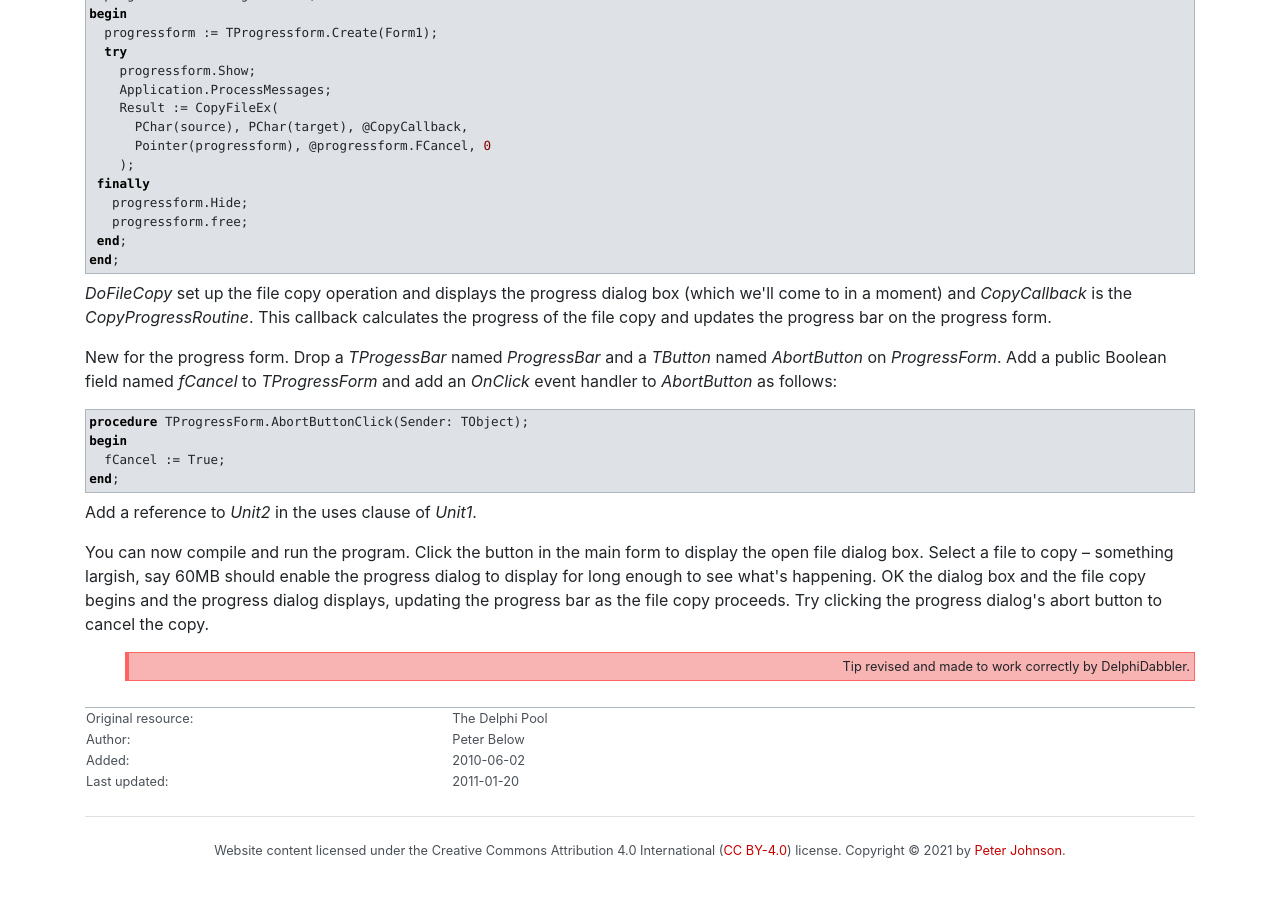
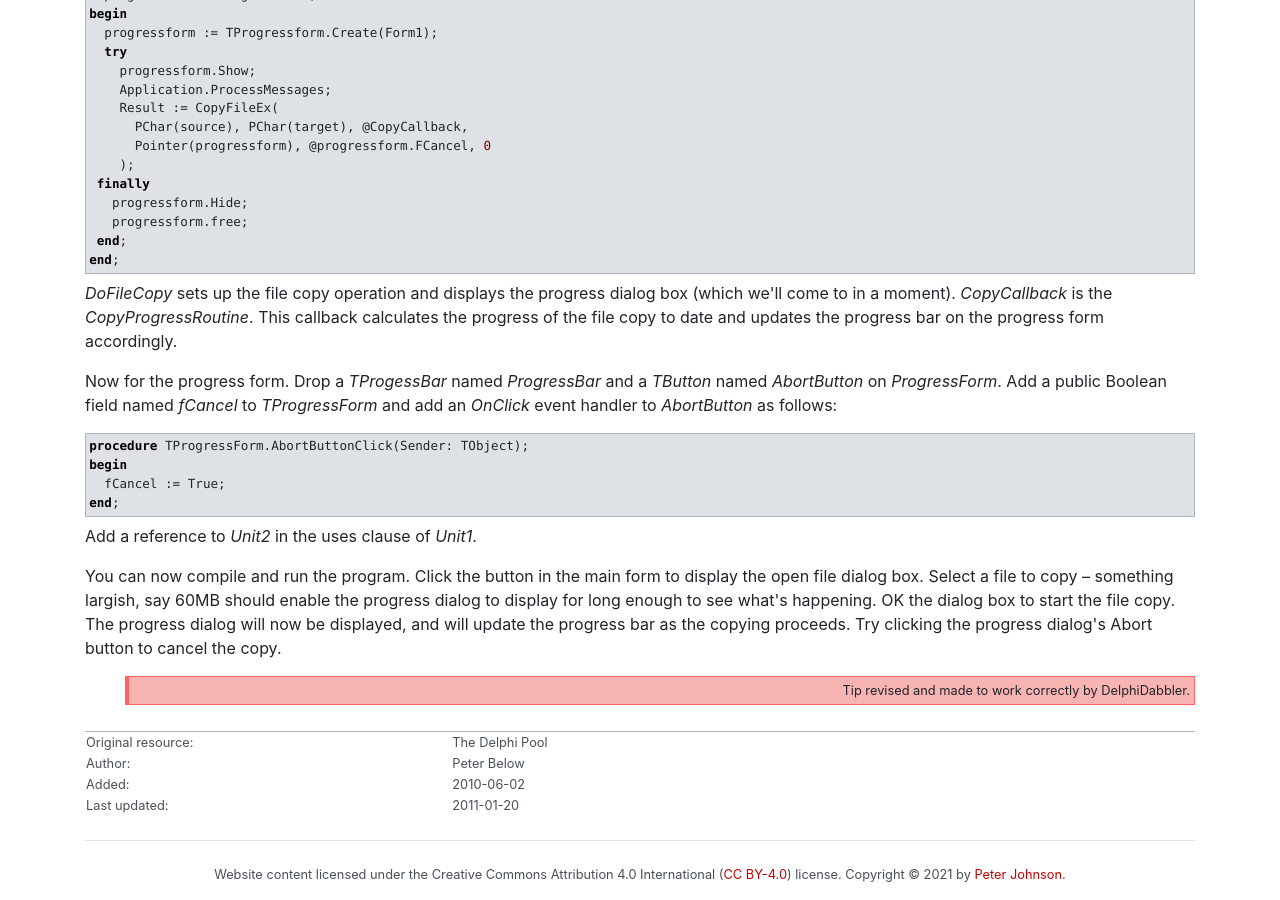
Before and after one commit to delphidabbler/delphi-tips, a Jekyll site: the page built from docs/_tips/160.html, in a window 1280 px wide and 900 px high, scrolled down 1170 px. Built offline with Jekyll 4.4.1, drawn with Linux system fonts in a browser that asks for light colours; before the commit the page ends 2046 px from its top, so only the background shows below that; some of the changed text lies outside the part shown.

Commit message:
Revise text of tip 160. Fixes #25

```diff
--- a/docs/_tips/160.html
+++ b/docs/_tips/160.html
@@ -22,10 +22,10 @@
 
 <p>
   Let's assume you call <var>CopyFileEx</var> and want the callback to update
-  a progress bar. The callback cannot be an object's method but you can use the
+  a progress bar. The callback cannot be a method of an object, but you can use the
   <var>lpData</var> parameter of <var>CopyFileEx</var> to pass any kind of
-  data to the callback, e.g. a form reference. So, if you want to serve a
-  progress form in the callback here's a little project that does the job.
+  data to the callback, e.g. a form reference. So, if you want to update a
+  progress form from the callback, here's a little project that does the job.
 </p>
 
 <p>
@@ -99,14 +99,14 @@
 </div>
 
 <p>
-  <var>DoFileCopy</var> set up the file copy operation and displays the progress
-  dialog box (which we'll come to in a moment) and <var>CopyCallback</var> is
+  <var>DoFileCopy</var> sets up the file copy operation and displays the progress
+  dialog box (which we'll come to in a moment). <var>CopyCallback</var> is
   the <var>CopyProgressRoutine</var>. This callback calculates the progress of
-  the file copy and updates the progress bar on the progress form.
+  the file copy to date and updates the progress bar on the progress form accordingly.
 </p>
 
 <p>
-  New for the progress form. Drop a <var>TProgessBar</var> named
+  Now for the progress form. Drop a <var>TProgessBar</var> named
   <var>ProgressBar</var> and a <var>TButton</var> named <var>AbortButton</var>
   on <var>ProgressForm</var>. Add a public Boolean field named
   <var>fCancel</var> to <var>TProgressForm</var> and add an <var>OnClick</var>
@@ -129,9 +129,9 @@
   You can now compile and run the program. Click the button in the main form
   to display the open file dialog box. Select a file to copy &ndash; something
   largish, say 60MB should enable the progress dialog to display for long enough
-  to see what's happening. OK the dialog box and the file copy begins and the
-  progress dialog displays, updating the progress bar as the file copy proceeds.
-  Try clicking the progress dialog's abort button to cancel the copy.
+  to see what's happening. OK the dialog box to start the file copy. The
+  progress dialog will now be displayed, and will update the progress bar as the copying proceeds.
+  Try clicking the progress dialog's Abort button to cancel the copy.
 </p>
 
 <p class="credits">
@@ -153,8 +153,7 @@
   </tr>
   <tr>
     <th scope="row">Last updated:</th>
-    <td>
-    2011-01-20</td>
+    <td>2011-01-20</td>
   </tr>
 </table>
 
```
Also changed, not shown: other parts of docs/_tips/160.html (+2 -2 lines).
